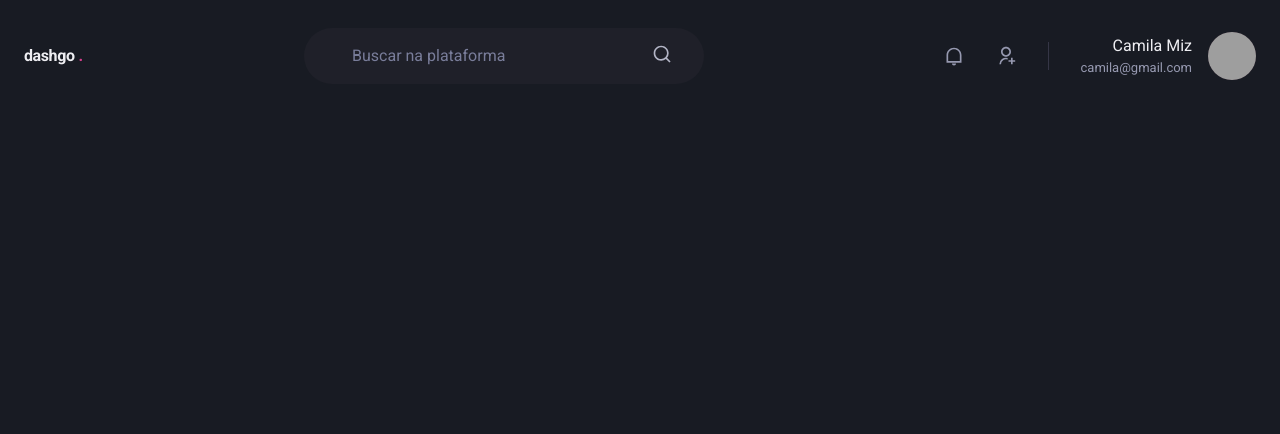
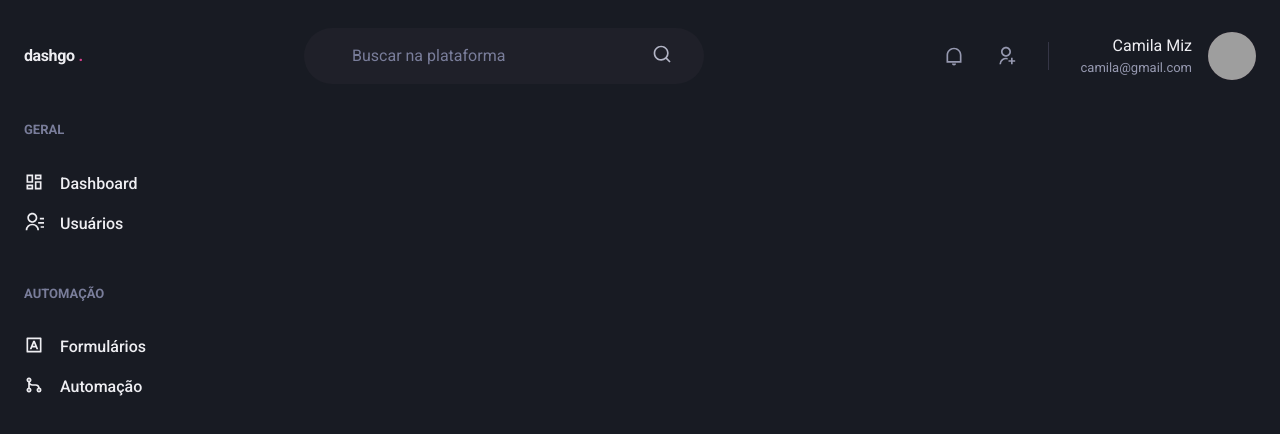
Before and after one commit to camilamiz/04-dashgo, a Next.js app: page /dashboard in a window 1280 px wide. Shown: the top 434 px of the page. Built offline with nearby package versions, Linux system fonts and the light colour scheme; grey boxes are pictures that could not be loaded.

Commit message:
add sidebar

```diff
--- /dev/null
+++ b/src/components/Sidebar.tsx
@@ -0,0 +1,38 @@
+import { Box, Icon, Link, Stack, Text } from "@chakra-ui/react";
+import { RiContactsLine, RiDashboardLine, RiGitMergeLine, RiInputMethodLine } from "react-icons/ri";
+
+
+export function Sidebar() {
+  return(
+    <Box as="aside" w="64" mr="8">
+      <Stack spacing="12" align="flex-start">
+        <Box>
+          <Text fontWeight="bold" color="gray.400" fontSize="small">GERAL</Text>
+          <Stack spacing="4" mt="8" align="stretch">
+            <Link display="flex" align="center">
+              <Icon as={RiDashboardLine} fontSize="20" />
+              <Text ml="4" fontWeight="medium">Dashboard</Text>
+            </Link>
+            <Link display="flex" align="center">
+              <Icon as={RiContactsLine} fontSize="20" />
+              <Text ml="4" fontWeight="medium">Usuários</Text>
+            </Link>
+          </Stack>
+        </Box>
+        <Box>
+          <Text fontWeight="bold" color="gray.400" fontSize="small">AUTOMAÇÃO</Text>
+          <Stack spacing="4" mt="8" align="stretch">
+            <Link display="flex" align="center">
+              <Icon as={RiInputMethodLine} fontSize="20" />
+              <Text ml="4" fontWeight="medium">Formulários</Text>
+            </Link>
+            <Link display="flex" align="center">
+              <Icon as={RiGitMergeLine} fontSize="20" />
+              <Text ml="4" fontWeight="medium">Automação</Text>
+            </Link>
+          </Stack>
+        </Box>
+      </Stack>
+    </Box>
+  );
+}
--- a/src/pages/dashboard.tsx
+++ b/src/pages/dashboard.tsx
@@ -1,7 +1,15 @@
+import { Flex } from '@chakra-ui/react';
 import { Header } from '../components/Header';
+import { Sidebar } from '../components/Sidebar';
+
 
 export default function Dashboard() {
   return(
-    <Header />
+    <Flex direction="column" h="100vh">
+      <Header />
+      <Flex w="100%" my="6" maxWidth={1480} mx="auto" px="6">
+				<Sidebar />
+			</Flex>
+    </Flex>
   );
 }
```
